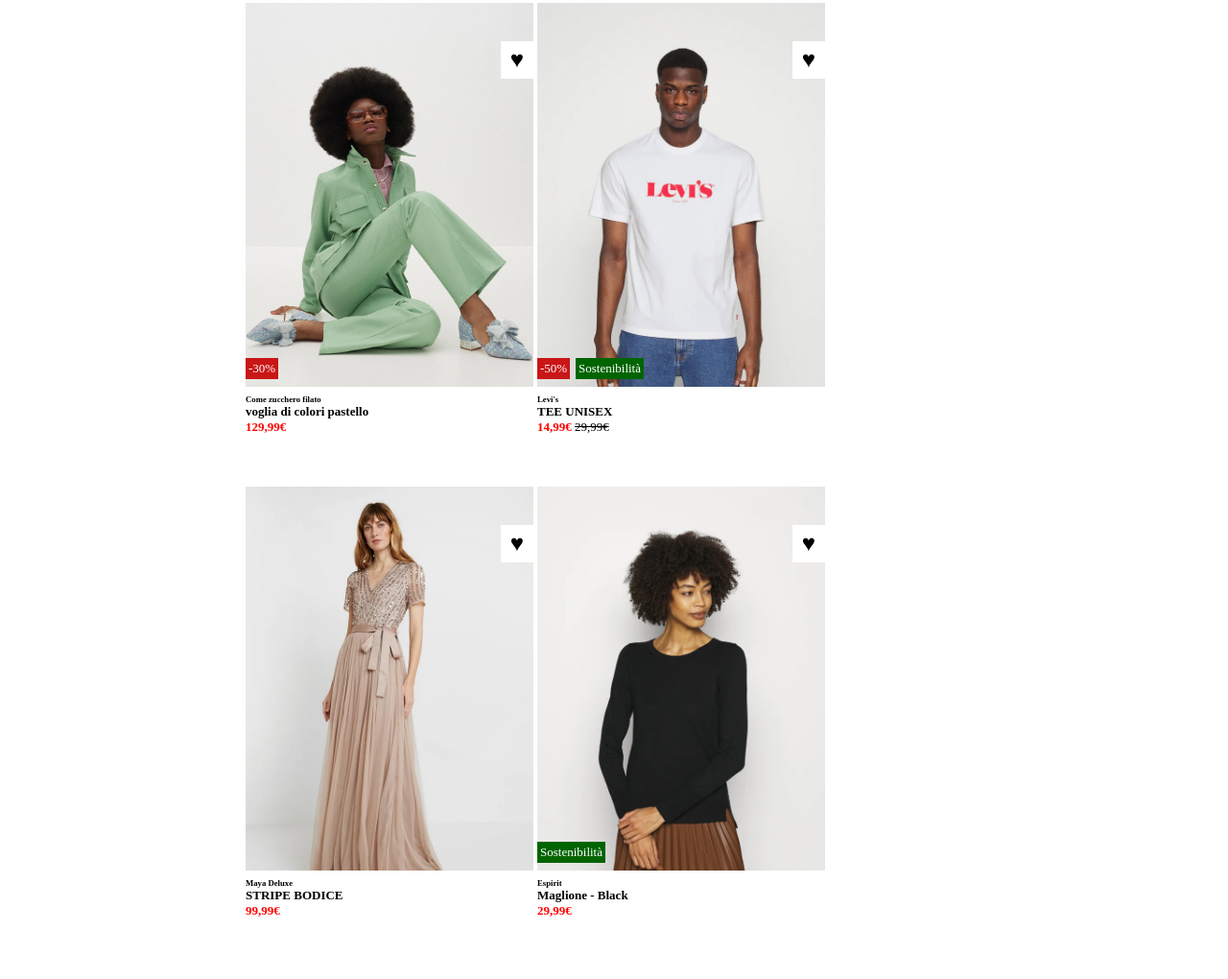
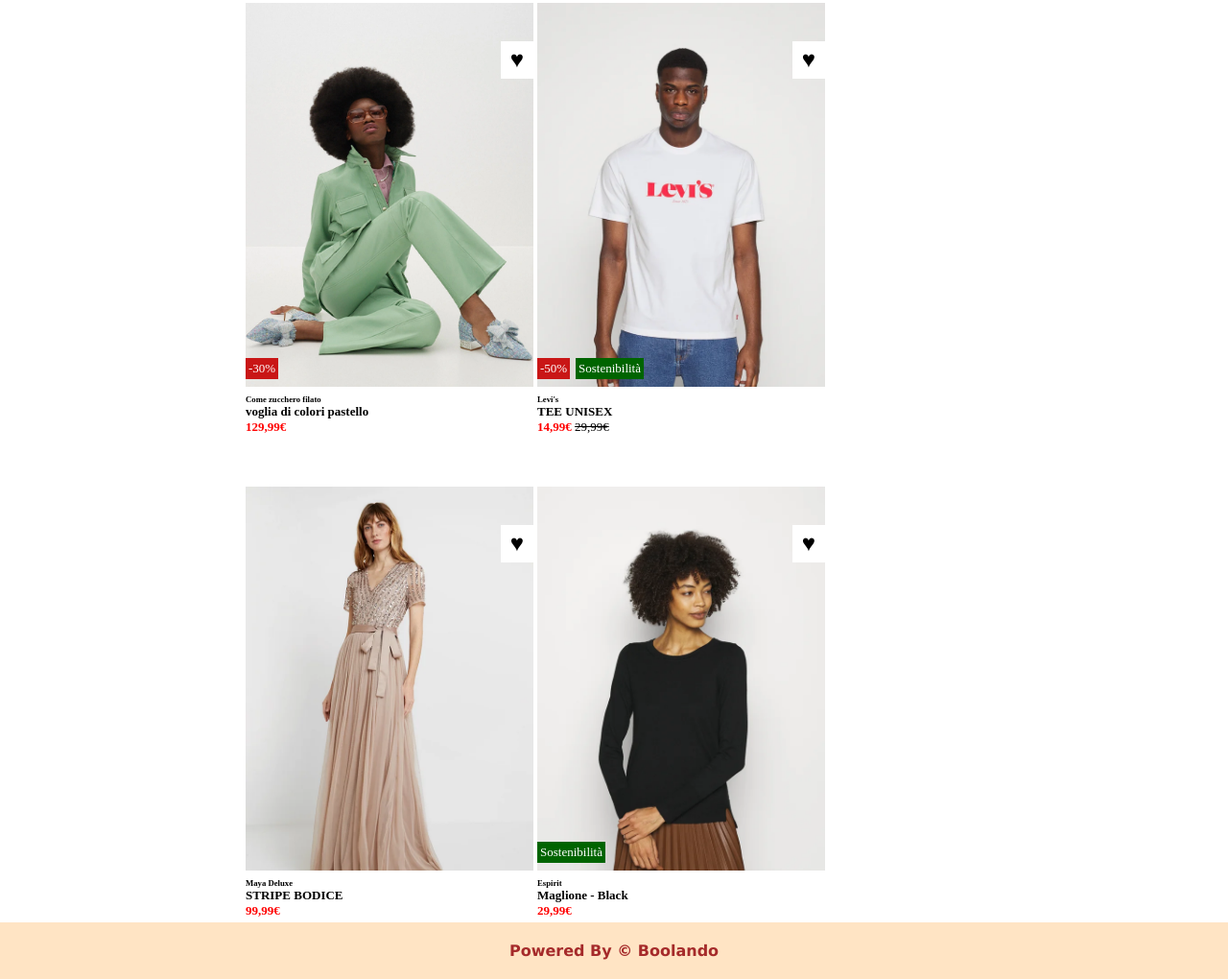
Before and after one commit to Daedry/html-css-boolando, a plain HTML site: page index.html in a window 1280 px wide. Shown: the part 785-1805 px from the top of the page at 96% size. Before the commit the page ends 1746 px from the top, so only its background shows below. Drawn offline with Linux system fonts and the light colour scheme.

Commit message:
add footer

```diff
--- a/css/style.css
+++ b/css/style.css
@@ -124,3 +124,11 @@ header{
 
 
 /********footer*********/
+
+footer{
+    padding: 20px;
+    color: brown;
+    text-align: center;
+    background-color: bisque;
+    font-family: 'Lucida Sans', 'Lucida Sans Regular', 'Lucida Grande', 'Lucida Sans Unicode', Geneva, Verdana, sans-serif;
+}
--- a/index.html
+++ b/index.html
@@ -81,7 +81,10 @@
     </main>
     <!-- /.site-main -->
 
-    <footer class="site-footer"></footer>
+    <footer class="site-footer">
+
+        <h4> Powered By &copy; Boolando</h4>
+    </footer>
     <!-- /.site-footer -->
 </body>
 </html>
```
